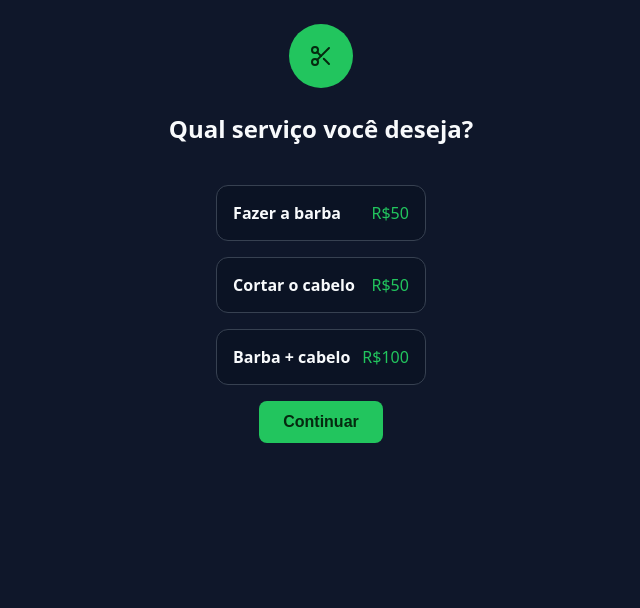
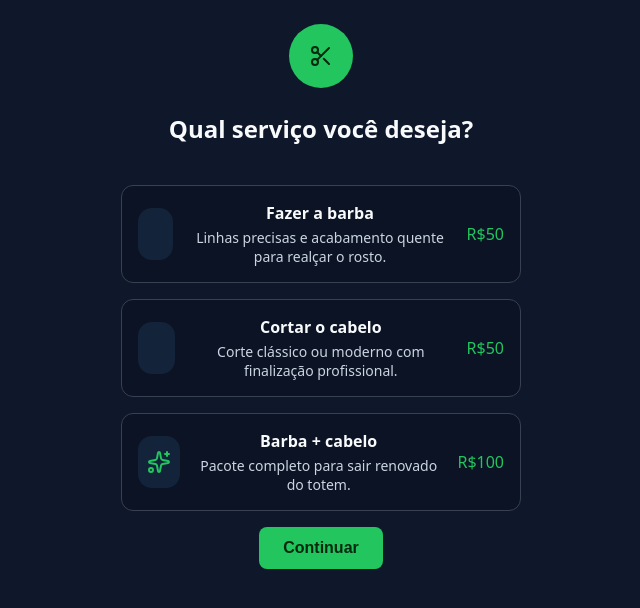
Before and after one commit to marcoantonio567/auto-agendamento-barbeiro, a Django app: page /servico/ in a window 1280 px wide. Shown: the part 92-700 px from the top of the page, without its empty margins (319-959 px from the left). Run offline with Django 5.2, Linux system fonts and the light colour scheme; some libraries are stand-ins or nearby versions.

Commit message:
Add service icons and descriptions

```diff
--- a/agendamento/views.py
+++ b/agendamento/views.py
@@ -8,9 +8,27 @@ from .auth import basic_auth_required
 
 
 SERVICES = [
-    {'key': 'barba', 'label': 'Fazer a barba', 'price': 50},
-    {'key': 'cabelo', 'label': 'Cortar o cabelo', 'price': 50},
-    {'key': 'combo', 'label': 'Barba + cabelo', 'price': 100},
+    {
+        'key': 'barba',
+        'label': 'Fazer a barba',
+        'price': 50,
+        'icon': 'moustache',
+        'description': 'Linhas precisas e acabamento quente para realçar o rosto.',
+    },
+    {
+        'key': 'cabelo',
+        'label': 'Cortar o cabelo',
+        'price': 50,
+        'icon': 'comb',
+        'description': 'Corte clássico ou moderno com finalização profissional.',
+    },
+    {
+        'key': 'combo',
+        'label': 'Barba + cabelo',
+        'price': 100,
+        'icon': 'sparkles',
+        'description': 'Pacote completo para sair renovado do totem.',
+    },
 ]
 BARBERS = ['Japa', 'João', 'Marco', 'Daniel']
 
--- a/static/agendamento.css
+++ b/static/agendamento.css
@@ -9,9 +9,12 @@ h1,h2{margin:0 0 16px}
 .step{display:flex;flex-direction:column;align-items:center;text-align:center;gap:24px}
 .step-icon{width:64px;height:64px;border-radius:50%;background:var(--accent);color:#05290f;display:flex;align-items:center;justify-content:center;font-size:28px}
 .options{display:flex;flex-direction:column;gap:16px;width:100%;max-width:400px}
-.option-card{display:flex;align-items:center;gap:12px;padding:16px;border:1px solid #374151;border-radius:12px;background:#0b1324;cursor:pointer;transition:.2s}
+.option-card{display:flex;align-items:center;gap:16px;padding:16px;border:1px solid #374151;border-radius:12px;background:#0b1324;cursor:pointer;transition:.2s}
 .option-card:hover{background:#1f2937}
 .option-card input[type=radio]{margin:0}
+.option-icon{width:52px;height:52px;border-radius:14px;background:#13233a;display:flex;align-items:center;justify-content:center;color:var(--accent)}
+.option-icon i{width:28px;height:28px}
+.option-content{display:flex;flex-direction:column;gap:4px}
 .option-title{font-weight:600}
 .option-price{margin-left:auto;color:var(--accent)}
 .option-desc{font-size:14px;color:var(--muted)}
--- a/templates/agendamento/base.html
+++ b/templates/agendamento/base.html
@@ -5,6 +5,7 @@
     <meta name="viewport" content="width=device-width, initial-scale=1" />
     <title>Barbearia</title>
     <link rel="stylesheet" href="/static/agendamento.css" />
+    <link rel="stylesheet" href="https://unpkg.com/lucide@latest/font/lucide.css" />
 </head>
 <body>
     <header class="topbar">
@@ -13,6 +14,8 @@
     <main class="container">
         {% block content %}{% endblock %}
     </main>
+    <script src="https://unpkg.com/lucide@latest"></script>
+    <script>lucide.createIcons()</script>
     <script src="/static/agendamento.js"></script>
 </body>
 </html>
--- a/templates/agendamento/step_service.html
+++ b/templates/agendamento/step_service.html
@@ -11,7 +11,13 @@
             {% for s in services %}
             <label class="option-card">
                 <input type="radio" name="service" value="{{ s.key }}" required />
-                <span class="option-title">{{ s.label }}</span>
+                <span class="option-icon" aria-hidden="true">
+                    <i data-lucide="{{ s.icon }}"></i>
+                </span>
+                <div class="option-content">
+                    <span class="option-title">{{ s.label }}</span>
+                    <span class="option-desc">{{ s.description }}</span>
+                </div>
                 <span class="option-price">R${{ s.price }}</span>
             </label>
             {% endfor %}
```
